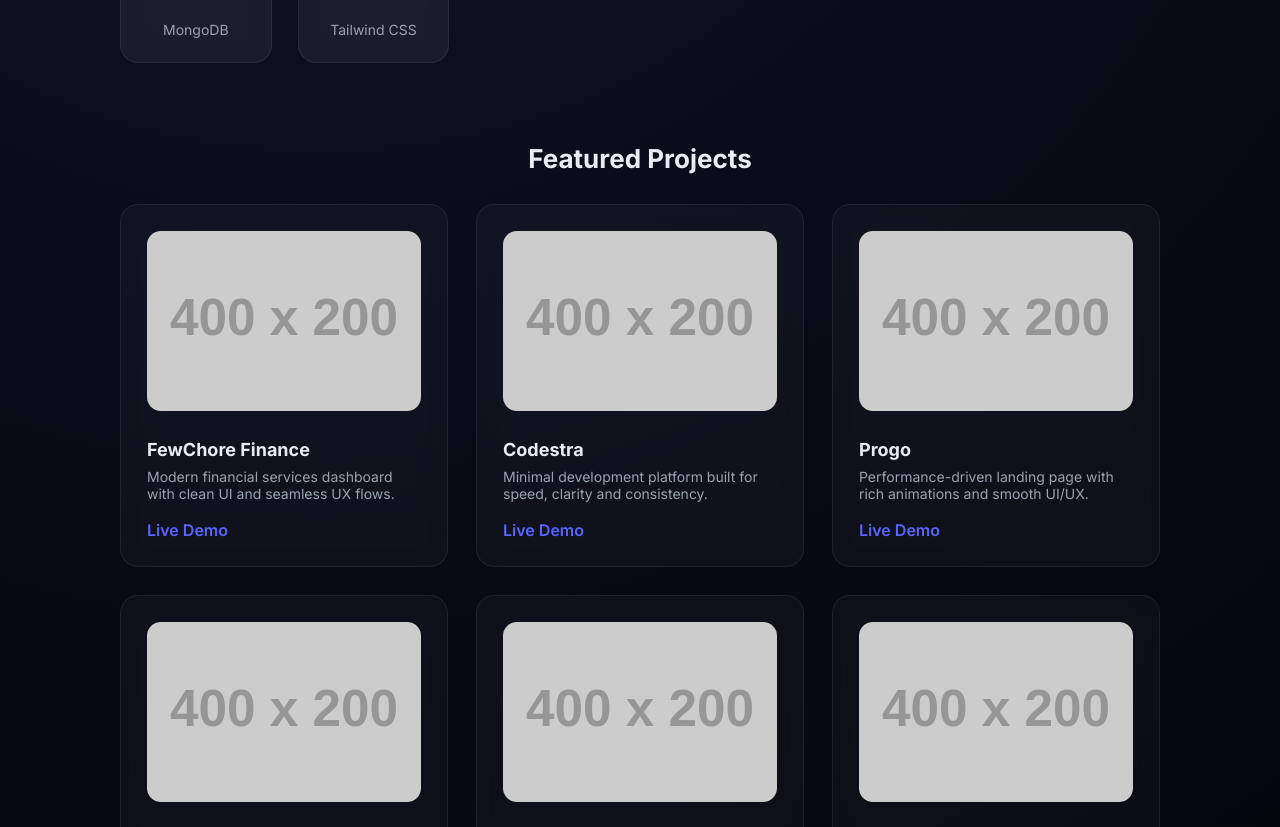
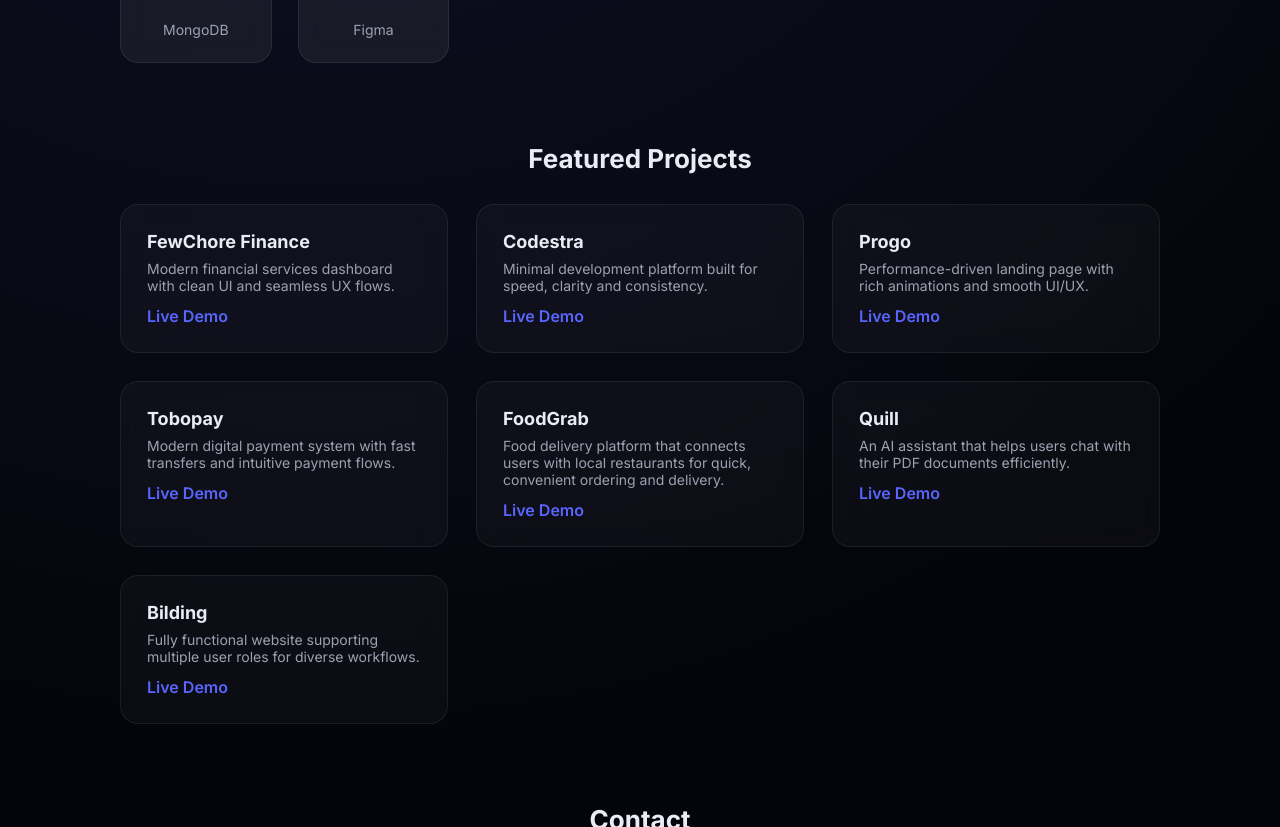
Before and after one commit to Remi204/Portfolio, a plain HTML site: page index.html in a window 1280 px wide. Shown: the part 783-1610 px from the top of the page. Drawn offline with Linux system fonts and the light colour scheme; placeholder pictures from the web are drawn by us.

Commit message:
Update index.html

```diff
--- a/index.html
+++ b/index.html
@@ -158,16 +158,9 @@
     border-color:var(--accent);
     box-shadow:0 20px 50px rgba(80,80,255,0.3);
   }
-  .project h3{ margin:12px 0 8px; font-size:18px; }
+  .project h3{ margin-bottom:8px; font-size:18px; }
   .project p{ font-size:14px; color:var(--muted); margin-bottom:12px; }
-  .project a{ color:var(--accent); font-weight:600; display:inline-block; margin-top:6px; }
-  .project-img {
-    width: 100%;
-    height: 180px;
-    object-fit: cover;
-    border-radius: 14px;
-    margin-bottom: 12px;
-  }
+  .project a{ color:var(--accent); font-weight:600; }
 
   /* CONTACT */
   .contact-cards{ max-width:600px; margin:auto; display:grid; gap:20px; }
@@ -241,8 +234,8 @@
       </div>
 
       <div class="skill-card">
-        <img src="https://raw.githubusercontent.com/devicons/devicon/master/icons/tailwindcss/tailwindcss-plain.svg" alt="Tailwind CSS" class="skill-img">
-        <span>Tailwind CSS</span>
+        <img src="https://upload.wikimedia.org/wikipedia/commons/3/33/Figma-logo.svg" alt="Figma" class="skill-img">
+        <span>Figma</span>
       </div>
 
     </div>
@@ -255,49 +248,42 @@
     <div class="project-grid">
 
       <div class="project">
-        <img src="https://via.placeholder.com/400x200" alt="FewChore Finance" class="project-img">
         <h3>FewChore Finance</h3>
         <p>Modern financial services dashboard with clean UI and seamless UX flows.</p>
         <a href="https://www.fewchorefinance.com" target="_blank">Live Demo</a>
       </div>
 
       <div class="project">
-        <img src="https://via.placeholder.com/400x200" alt="Codestra" class="project-img">
         <h3>Codestra</h3>
         <p>Minimal development platform built for speed, clarity and consistency.</p>
         <a href="https://codestravercel.vercel.app" target="_blank">Live Demo</a>
       </div>
 
       <div class="project">
-        <img src="https://via.placeholder.com/400x200" alt="Progo" class="project-img">
         <h3>Progo</h3>
         <p>Performance-driven landing page with rich animations and smooth UI/UX.</p>
         <a href="https://progo.vercel.app" target="_blank">Live Demo</a>
       </div>
 
       <div class="project">
-        <img src="https://via.placeholder.com/400x200" alt="Tobopay" class="project-img">
         <h3>Tobopay</h3>
         <p>Modern digital payment system with fast transfers and intuitive payment flows.</p>
         <a href="https://tobopay.co" target="_blank">Live Demo</a>
       </div>
 
       <div class="project">
-        <img src="https://via.placeholder.com/400x200" alt="FoodGrab" class="project-img">
         <h3>FoodGrab</h3>
         <p>Food delivery platform that connects users with local restaurants for quick, convenient ordering and delivery.</p>
         <a href="https://food-grab-web.vercel.app/" target="_blank">Live Demo</a>
       </div>
 
       <div class="project">
-        <img src="https://via.placeholder.com/400x200" alt="Quill" class="project-img">
         <h3>Quill</h3>
         <p>An AI assistant that helps users chat with their PDF documents efficiently.</p>
         <a href="https://quill-umber.vercel.app/" target="_blank">Live Demo</a>
       </div>
 
       <div class="project">
-        <img src="https://via.placeholder.com/400x200" alt="Bilding" class="project-img">
         <h3>Bilding</h3>
         <p>Fully functional website supporting multiple user roles for diverse workflows.</p>
         <a href="https://bilding.vercel.app/" target="_blank">Live Demo</a>
```
